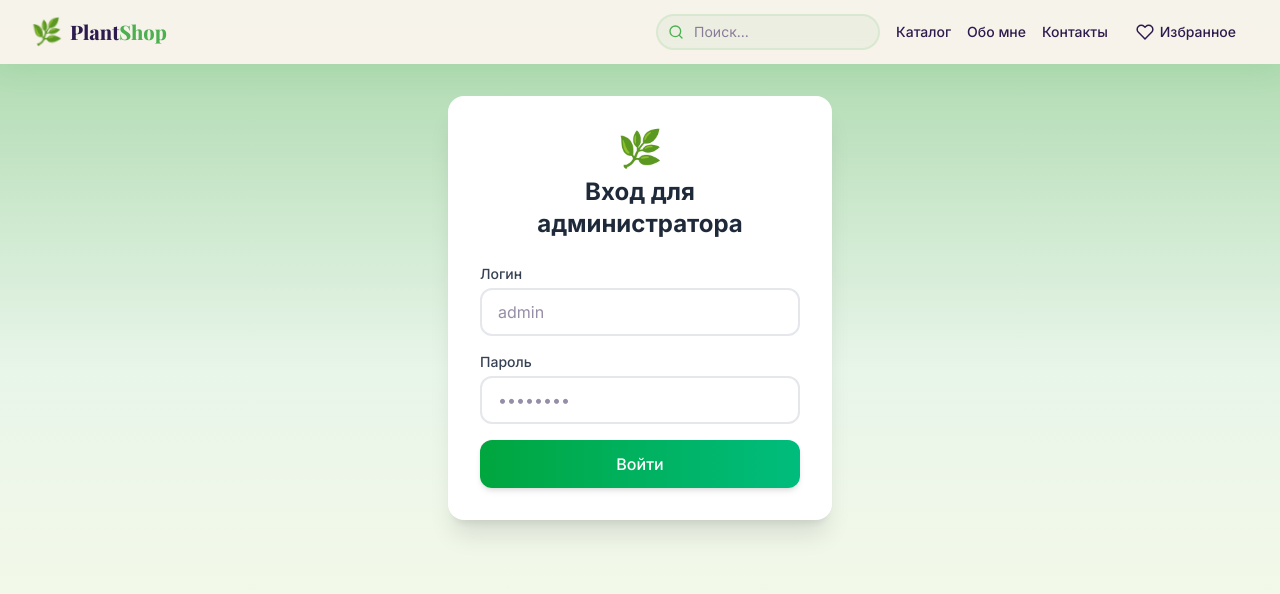
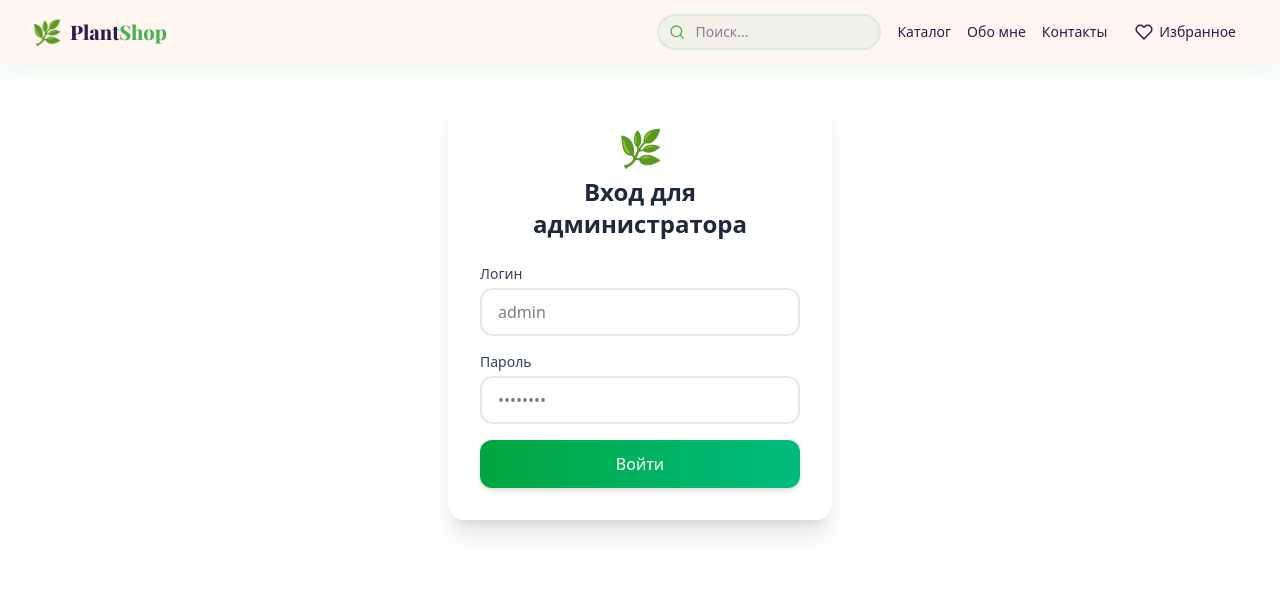
Before and after one commit to gj-arrow/plants-shop, a Next.js app: page /login in a window 1280 px wide. Shown: the top 594 px of the page. Built offline with nearby package versions, Linux system fonts and the light colour scheme; no server answers.

Commit message:
task 1: css foundations & fonts — новый скандинавский стиль, Instrument Sans, удалены FallingLeaves

```diff
--- a/src/app/favorites/page.tsx
+++ b/src/app/favorites/page.tsx
@@ -4,7 +4,6 @@ import { useEffect, useState } from 'react';
 import { useRouter } from 'next/navigation';
 import { Product, parseImages } from '@/lib/product-utils';
 import { useFavorites } from '@/hooks/useFavorites';
-import FallingLeaves from '@/components/FallingLeaves';
 
 export default function FavoritesPage() {
   const router = useRouter();
@@ -30,7 +29,6 @@ export default function FavoritesPage() {
 
   return (
     <>
-      <FallingLeaves />
       <div className="bg-gradient-animated min-h-screen" style={{ paddingTop: '5rem' }}>
         <div className="max-w-7xl mx-auto px-4 sm:px-6 lg:px-8 py-8">
           <h1 className="text-3xl font-bold text-[#2D1B4E] font-['Playfair_Display'] mb-8">
--- a/src/app/globals.css
+++ b/src/app/globals.css
@@ -1,222 +1,110 @@
 @import "tailwindcss";
 
-:root {
-  --green: #4CAF50;
-  --green-light: #81C784;
-  --green-secondary: #66BB6A;
-  --green-very-light: #C8E6C9;
-  --mint: #8ECDA8;
-  --cream: #FDF6F0;
-  --dark: #2D1B4E;
-  --dark-secondary: #4A3267;
-  --background: var(--cream);
-  --foreground: var(--dark);
+/* ============================================
+   Scandinavian Premium — Plant Shop
+   White Cube aesthetic, sage accents
+   ============================================ */
+
+@theme {
+  --color-sage: #8CA89C;
+  --color-sage-dark: #5B7F6B;
+  --color-sage-soft: #E8F0EA;
+  --color-heading: #1A3326;
+  --color-body: #1A1A1A;
+  --color-light-grey: #F5F5F0;
+  --color-border: #E5E5E0;
+  --color-white: #FFFFFF;
 }
 
-body {
-  background: var(--cream);
-  color: var(--dark);
-  font-family: 'Inter', system-ui, -apple-system, BlinkMacSystemFont, 'Segoe UI', Roboto, sans-serif;
-}
-
-.font-display {
-  font-family: 'Playfair Display', Georgia, serif;
-}
-
-/* Gradient background for main page */
-.bg-gradient-animated {
-  background: linear-gradient(180deg, #a5d6a7 0%, #c8e6c9 25%, #e8f5e9 50%, #f1f8e9 75%, #f9fbe7 100%);
-}
-
-/* Primary gradient button (green) */
-.btn-primary {
-  background: linear-gradient(135deg, var(--green), var(--green-light));
-  color: white;
-  transition: all 0.3s ease;
-  box-shadow: 0 8px 25px rgba(76, 175, 80, 0.35);
-}
-.btn-primary:hover {
-  transform: translateY(-2px);
-  box-shadow: 0 12px 35px rgba(76, 175, 80, 0.5);
-}
-.btn-primary:active {
-  transform: scale(0.97);
-}
-
-/* Secondary button (outlined) */
-.btn-secondary {
-  background: transparent;
-  border: 2px solid var(--green);
-  color: var(--dark);
-  transition: all 0.3s ease;
-}
-.btn-secondary:hover {
-  background: var(--green);
-  color: white;
-  transform: translateY(-2px);
-  box-shadow: 0 8px 25px rgba(76, 175, 80, 0.3);
-}
-
-/* Gradient text */
-.gradient-text {
-  background: linear-gradient(135deg, var(--green), var(--green-light));
-  -webkit-background-clip: text;
-  -webkit-text-fill-color: transparent;
-  background-clip: text;
-}
-
-/* Анимации кнопок */
-.btn-press {
-  transition: all 0.15s cubic-bezier(0.4, 0, 0.2, 1);
-}
-
-.btn-press:active {
-  transform: scale(0.95);
-}
-
-.btn-press:hover {
-  transform: translateY(-1px);
-  box-shadow: 0 4px 12px rgba(0, 0, 0, 0.15);
-}
-
-/* Ripple эффект */
-.ripple {
-  position: relative;
-  overflow: hidden;
-}
-
-.ripple::after {
-  content: '';
-  position: absolute;
-  width: 100%;
-  height: 100%;
-  top: 0;
-  left: 0;
-  pointer-events: none;
-  background-image: radial-gradient(circle, rgba(255,255,255,0.4) 10%, transparent 10.01%);
-  background-repeat: no-repeat;
-  background-position: 50%;
-  transform: scale(10, 10);
-  opacity: 0;
-  transition: transform 0.5s, opacity 0.8s;
-}
-
-.ripple:active::after {
-  transform: scale(0, 0);
-  opacity: 0.3;
-  transition: 0s;
-}
-
-/* Анимация появления */
-.fade-in {
-  animation: fadeIn 0.4s ease-out forwards;
-}
-
-@keyframes fadeIn {
-  from { opacity: 0; transform: translateY(10px); }
-  to { opacity: 1; transform: translateY(0); }
-}
-
-/* Анимация карточек */
-.card-hover {
-  transition: all 0.3s cubic-bezier(0.4, 0, 0.2, 1);
-}
-
-.card-hover:hover {
-  transform: translateY(-6px);
-  box-shadow: 0 20px 50px rgba(76, 175, 80, 0.35), 0 8px 25px rgba(102, 187, 106, 0.25);
-}
-
-/* Pulse для уведомлений */
-.pulse-soft {
-  animation: pulseSoft 0.5s ease-out;
-}
-
-@keyframes pulseSoft {
-  0% { transform: scale(1); }
-  50% { transform: scale(1.02); }
-  100% { transform: scale(1); }
-}
-
-/* Slide-in для модалок */
-.slide-in {
-  animation: slideIn 0.3s ease-out;
-}
-
-@keyframes slideIn {
-  from { opacity: 0; transform: translateY(-20px); }
-  to { opacity: 1; transform: translateY(0); }
-}
-
-/* Логотип вращение */
-@keyframes flowerRotate {
-  0% { transform: rotate(-8deg); }
-  50% { transform: rotate(8deg); }
-  100% { transform: rotate(-8deg); }
-}
-
-/* Утилиты */
-.line-clamp-2 {
-  display: -webkit-box;
-  -webkit-line-clamp: 2;
-  -webkit-box-orient: vertical;
-  overflow: hidden;
-}
-
-/* ===== Falling Leaves ===== */
-.leaf-container {
-  position: fixed;
-  inset: 0;
-  pointer-events: none;
-  z-index: 1;
-  overflow: hidden;
-}
-
-.leaf {
-  position: absolute;
-  top: -40px;
-  animation: leafFall linear forwards;
-}
-
-@keyframes leafFall {
-  0% {
-    transform: translateY(0) translateX(0) rotate(0deg);
-    opacity: 1;
-  }
-  25% {
-    transform: translateY(25vh) translateX(30px) rotate(90deg);
-    opacity: 0.9;
-  }
-  50% {
-    transform: translateY(50vh) translateX(-20px) rotate(180deg);
-    opacity: 0.8;
-  }
-  75% {
-    transform: translateY(75vh) translateX(25px) rotate(270deg);
-    opacity: 0.6;
-  }
-  100% {
-    transform: translateY(105vh) translateX(-10px) rotate(360deg);
-    opacity: 0;
-  }
-}
-
-/* Подсветка поиска */
-.highlight {
-  box-shadow: 0 0 0 2px var(--green);
+/* Smooth scroll */
+html {
+  scroll-behavior: smooth;
 }
 
 /* Scrollbar */
 ::-webkit-scrollbar {
-  width: 8px;
+  width: 6px;
 }
 ::-webkit-scrollbar-track {
-  background: var(--cream);
+  background: transparent;
 }
 ::-webkit-scrollbar-thumb {
-  background: var(--green);
-  border-radius: 10px;
+  background: #D4D4D0;
+  border-radius: 3px;
 }
 ::-webkit-scrollbar-thumb:hover {
-  background: var(--green-light);
+  background: #B0B0A8;
 }
+
+/* Selection */
+::selection {
+  background: #8CA89C;
+  color: white;
+}
+
+/* Scroll-reveal base */
+.reveal {
+  opacity: 0;
+  transform: translateY(24px);
+  transition: opacity 0.6s cubic-bezier(0.22, 1, 0.36, 1),
+              transform 0.6s cubic-bezier(0.22, 1, 0.36, 1);
+}
+.reveal.visible {
+  opacity: 1;
+  transform: translateY(0);
+}
+.reveal-delay-1 { transition-delay: 0.1s; }
+.reveal-delay-2 { transition-delay: 0.2s; }
+.reveal-delay-3 { transition-delay: 0.3s; }
+.reveal-delay-4 { transition-delay: 0.4s; }
+.reveal-delay-5 { transition-delay: 0.5s; }
+
+/* Navbar scroll hide animation */
+.nav-hidden {
+  transform: translateY(-100%);
+  transition: transform 0.4s cubic-bezier(0.22, 1, 0.36, 1);
+}
+.nav-visible {
+  transform: translateY(0);
+  transition: transform 0.4s cubic-bezier(0.22, 1, 0.36, 1);
+}
+
+/* Card hover */
+.card-hover {
+  transition: transform 0.4s cubic-bezier(0.22, 1, 0.36, 1),
+              box-shadow 0.4s cubic-bezier(0.22, 1, 0.36, 1);
+}
+.card-hover:hover {
+  transform: translateY(-4px);
+  box-shadow: 0 12px 40px rgba(28, 55, 40, 0.08);
+}
+
+/* Image zoom on hover */
+.img-zoom {
+  overflow: hidden;
+}
+.img-zoom img {
+  transition: transform 0.6s cubic-bezier(0.22, 1, 0.36, 1);
+}
+.img-zoom:hover img {
+  transform: scale(1.03);
+}
+
+/* Button press */
+.btn-press {
+  transition: transform 0.15s ease;
+}
+.btn-press:active {
+  transform: scale(0.97);
+}
+
+/* Hero parallax */
+.hero-parallax {
+  will-change: transform;
+}
+
+/* Focus ring */
+*:focus-visible {
+  outline: 2px solid #8CA89C;
+  outline-offset: 2px;
+}
--- a/src/app/layout.tsx
+++ b/src/app/layout.tsx
@@ -1,7 +1,20 @@
 import type { Metadata } from "next";
 import "./globals.css";
+import { Playfair_Display, Instrument_Sans } from 'next/font/google'
 import { FavoritesProvider } from "@/contexts/FavoritesContext";
 import Navbar from "@/components/Navbar";
+
+const playfairDisplay = Playfair_Display({
+  subsets: ['cyrillic', 'latin'],
+  weight: ['400', '600', '700', '800'],
+  variable: '--font-playfair',
+})
+
+const instrumentSans = Instrument_Sans({
+  subsets: ['latin', 'latin-ext'],
+  weight: ['400', '500', '600', '700'],
+  variable: '--font-instrument',
+})
 
 export const metadata: Metadata = {
   title: "Plant Shop — Магазин растений",
@@ -22,15 +35,11 @@ export default function RootLayout({
   children: React.ReactNode;
 }>) {
   return (
-    <html lang="ru" className="h-full antialiased">
-      <head>
-        <link rel="preconnect" href="https://fonts.googleapis.com" />
-        <link href="https://fonts.googleapis.com/css2?family=Playfair+Display:wght@400;600;700;800&family=Inter:wght@300;400;500;600;700&display=swap" rel="stylesheet" />
-      </head>
-      <body className="min-h-full flex flex-col">
+    <html lang="ru" className={`${playfairDisplay.variable} ${instrumentSans.variable} antialiased`}>
+      <body className="bg-white">
         <FavoritesProvider>
           <Navbar />
-          <main className="flex-1">{children}</main>
+          <main>{children}</main>
         </FavoritesProvider>
       </body>
     </html>
--- a/src/app/page.tsx
+++ b/src/app/page.tsx
@@ -4,7 +4,6 @@ import { Suspense, useEffect, useState } from 'react';
 import { useRouter, useSearchParams } from 'next/navigation';
 import { Product, parseImages } from '@/lib/product-utils';
 import { useFavorites } from '@/hooks/useFavorites';
-import FallingLeaves from '@/components/FallingLeaves';
 
 export default function HomePage() {
   return (
@@ -47,7 +46,6 @@ function HomePageContent() {
 
   return (
     <>
-      <FallingLeaves />
       <div className="bg-gradient-animated min-h-screen">
         {/* Hero секция — на всю ширину */}
         <div className="relative pt-20 px-10 pb-10 md:pt-20 md:px-14 md:pb-14 mb-0 text-white fade-in"
```
Also changed, not shown: src/components/FallingLeaves.tsx (deleted, +0 -85 lines).
